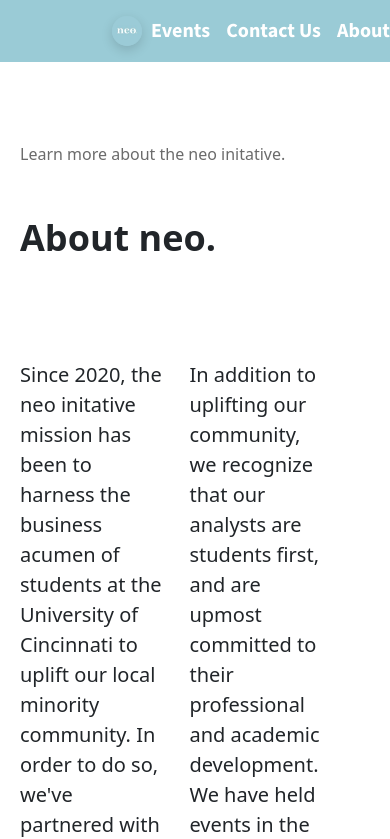
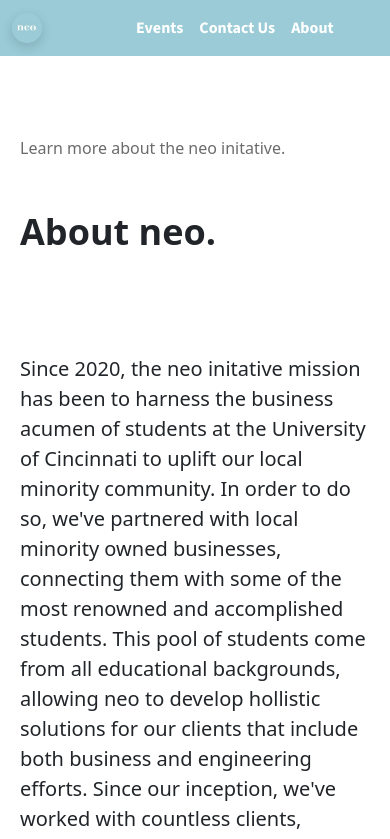
Before and after one commit to mbahcc/neo-web, a Next.js app: page /aboutus in a window 390 px wide. Shown: the top 839 px of the page. Built offline with nearby package versions, Linux system fonts and the light colour scheme.

Commit message:
Improved mobile/low resolution functionality

```diff
--- a/src/app/aboutus/page.tsx
+++ b/src/app/aboutus/page.tsx
@@ -30,14 +30,15 @@
         >
           <div className="header">About neo.</div>
         </motion.div>
+
         <div
           style={{
             display: "flex",
-            flexDirection: "row",
             marginTop: "80px",
             paddingBottom: "150px",
-            gap: "5px",
+            gap: "100px",
           }}
+          className="aboutText"
         >
           <motion.div
             initial={{ opacity: 0, y: 20 }} // Initial Position, invisible and start 20px down
@@ -74,6 +75,7 @@
               business climate.
             </div>
           </motion.div>
+
           <motion.div
             initial={{ opacity: 0, y: 20 }} // Initial Position, invisible and start 20px down
             animate={{ opacity: 1, y: 0 }} // Slides up to being visible and its normal position
@@ -84,19 +86,7 @@
               delay: 1.5,
             }} // Transition length
           >
-            <div
-              className="text"
-              style={{
-                display: "flex",
-                width: "100%",
-                alignItems: "center",
-                justifyContent: "center",
-                paddingTop: "10px",
-                paddingBottom: "10px",
-                maxWidth: "750px",
-                paddingRight: "100px",
-              }}
-            >
+            <div className="aboutTextParagraph">
               In addition to uplifting our community, we recognize that our
               analysts are students first, and are upmost committed to their
               professional and academic development. We have held events in the
@@ -110,6 +100,7 @@
             </div>
           </motion.div>
         </div>
+
         <div
           style={{
             backgroundColor: "#FAFAFA",
--- a/src/app/components/finalPresentationCard.tsx
+++ b/src/app/components/finalPresentationCard.tsx
@@ -13,15 +13,7 @@
         delay: 1.0,
       }} // Transition length
     >
-      <Card
-        style={{
-          width: "28rem",
-          border: "none",
-          boxShadow: "0 6px 12px rgba(0, 0, 0, 0.15)",
-          transform: "translateY(20px)",
-          transition: "opacity 0.6s ease-out, transform 0.6s ease-out",
-        }}
-      >
+      <Card className="cardStyling">
         <Card.Img variant="top" src="finalpresentation.JPG" />
         <Card.Body>
           <Card.Title
--- a/src/app/components/inputForm.tsx
+++ b/src/app/components/inputForm.tsx
@@ -67,7 +67,9 @@
       transition={{ duration: 1.5, ease: "easeOut", type: "spring" }} // Transition length
     >
       <form onSubmit={handleSubmit}>
-        <div className="w-300 h-140 pt-5 pr-5 pl-5 pb-3 border border-grey-200 bg-gray-50 shadow-xl rounded-md">
+        <div
+          className="inputFormContainer" /*"w-300 h-140 pt-5 pr-5 pl-5 pb-3 border border-grey-200 bg-gray-50 shadow-xl rounded-md"*/
+        >
           <div
             style={{
               display: "flex",
@@ -86,7 +88,7 @@
               <div className="inputFormText"> Company Name </div>
               <input
                 name="company"
-                className="w-280 ht-12 pt-2 pb-2 border border-gray-400 rounded text-xl pl-2 pr-2"
+                className="formInput" /*"w-280 ht-12 pt-2 pb-2 border border-gray-400 rounded text-xl pl-2 pr-2"*/
                 value={formData.company}
                 onChange={handleChange}
                 required
@@ -101,7 +103,7 @@
                 value={formData.name}
                 onChange={handleChange}
                 required
-                className="w-280 ht-12 pt-2 pb-2 border border-gray-400 m-64 rounded text-xl pl-2 pr-2"
+                className="formInput" /*"w-280 ht-12 pt-2 pb-2 border border-gray-400 m-64 rounded text-xl pl-2 pr-2"*/
               />
             </div>
             <div
@@ -118,7 +120,7 @@
                 value={formData.email}
                 onChange={handleChange}
                 required
-                className="w-280 ht-12 pt-2 border border-gray-400 m-64 rounded text-xl pl-2 pr-2 pb-2"
+                className="formInput" /*"w-280 ht-12 pt-2 border border-gray-400 m-64 rounded text-xl pl-2 pr-2 pb-2"*/
               />
             </div>
             <div
@@ -135,7 +137,7 @@
                 onChange={handleChange}
                 required
                 placeholder="Briefly describe your company and potential interest in working with neo"
-                className="w-280 h-36  pt-3 border border-gray-400 m-64 rounded text-xl pl-2 pr-2"
+                className="formTextArea" /*"w-280 h-36  pt-3 border border-gray-400 m-64 rounded text-xl pl-2 pr-2"*/
               />
             </div>
             <Button
--- a/src/app/components/navbar.tsx
+++ b/src/app/components/navbar.tsx
@@ -10,22 +10,12 @@
         <Container fluid>
           <div
             style={{
-              gap: "15px",
               display: "flex",
-              alignItems: "center",
-              justifyContent: "center",
             }}
+            className="navbar-links"
           >
             <Navbar.Brand href="/">
-              <img
-                src="logo.jpg"
-                style={{
-                  borderRadius: "50px",
-                  boxShadow: "0 4px 12px rgba(0, 0, 0, 0.15)",
-                  maxWidth: "30%",
-                  marginLeft: "100px",
-                }}
-              ></img>
+              <img src="logo.jpg" className="navbar-icon"></img>
             </Navbar.Brand>
             <Nav className="me-auto">
               <Nav.Link href="/events">Events</Nav.Link>
--- a/src/app/components/neojeopardy.tsx
+++ b/src/app/components/neojeopardy.tsx
@@ -13,15 +13,7 @@
         delay: 1.0,
       }} // Transition length
     >
-      <Card
-        style={{
-          width: "28rem",
-          border: "none",
-          boxShadow: "0 6px 12px rgba(0, 0, 0, 0.15)",
-          transform: "translateY(20px)",
-          transition: "opacity 0.6s ease-out, transform 0.6s ease-out",
-        }}
-      >
+      <Card className="cardStyling">
         <Card.Img variant="top" src="neojeopardy.JPG" />
         <Card.Body>
           <Card.Title
@@ -29,9 +21,7 @@
               fontFamily: "Source San 3",
               fontWeight: "700",
             }}
-          >
-            neo Jeopardy
-          </Card.Title>
+          ></Card.Title>
           <Card.Text
             style={{
               fontFamily: "Source San 3",
--- a/src/app/components/springonboarding.tsx
+++ b/src/app/components/springonboarding.tsx
@@ -13,15 +13,7 @@
         delay: 1.0,
       }} // Transition length
     >
-      <Card
-        style={{
-          width: "28rem",
-          border: "none",
-          boxShadow: "0 6px 12px rgba(0, 0, 0, 0.15)",
-          transform: "translateY(20px)",
-          transition: "opacity 0.6s ease-out, transform 0.6s ease-out",
-        }}
-      >
+      <Card className="cardStyling">
         <Card.Img variant="top" src="onboarding.JPG" />
         <Card.Body>
           <Card.Title
--- a/src/app/events/page.tsx
+++ b/src/app/events/page.tsx
@@ -18,23 +18,7 @@
       }}
     >
       <NavBar />
-      <div
-        style={{
-          fontSize: "var(--text-lg)",
-          color: "#6b6b6b",
-          fontFamily: "Source Sans 3",
-          fontWeight: "400",
-          maxWidth: "950px",
-          wordWrap: "break-word",
-          position: "relative",
-          top: "80px",
-          marginLeft: "100px",
-          textAlign: "left",
-          display: "flex",
-        }}
-      >
-        See how we build community.
-      </div>
+      <div className="subtitleText">See how we build community.</div>
       <motion.div
         initial={{ opacity: 0, y: 40 }} // Initial Position, invisible and start 20px down
         animate={{ opacity: 1, y: 0 }} // Slides up to being visible and its normal position
@@ -49,7 +33,7 @@
           className="header"
           style={{
             marginTop: "100px",
-            marginLeft: "100px",
+
             textAlign: "left",
             display: "flex",
           }}
@@ -64,7 +48,9 @@
           marginTop: "20px",
           display: "flex",
           margin: "10px auto",
+          padding: "5px",
         }}
+        className="cardCss"
       >
         <SpringOnboarding />
         <NeoJeopardyCard />
--- a/src/app/getinvolved/page.tsx
+++ b/src/app/getinvolved/page.tsx
@@ -38,14 +38,14 @@
       <div
         style={{
           alignSelf: "center",
-          position: "absolute",
-          marginTop: "275px",
+          marginTop: "175px",
         }}
       >
         <InputForm />
       </div>
-
-      <BottomBar />
+      <div style={{ marginTop: "50px" }}>
+        <BottomBar />
+      </div>
     </div>
   );
 }
--- a/src/app/globals.css
+++ b/src/app/globals.css
@@ -43,6 +43,12 @@
   font-family: "Source Sans 3";
   font-weight: 700;
 
+}
+
+@media screen and (max-width: 768px){
+  .custom-navbar .nav-link {
+    font-size: var(--text-l);
+}
 }
 
 @media screen and (max-width: 768px){
@@ -162,7 +168,8 @@
   }
 
   .cardStyling {
-  width: 28rem;
+  width: clamp(10rem, -2.857rem + 34.286vw, 28rem);
+  height: 180px;
   border: none;
   box-shadow: 0 6px 12px rgba(0, 0, 0, 0.15);
   transform: translateY(20px);
@@ -204,7 +211,7 @@
 }
 
 .testimonialCard {
-    width: 44rem;
+    width: clamp(5rem, -22.857rem + 74.286vw, 44rem)
 }
 
  @media screen and (max-width: 768px){
@@ -222,3 +229,125 @@
       flex-direction: column;
     }
   }
+
+  .inputFormContainer {
+  min-width: 300px;
+  min-height: 140px;
+  padding-top: 1.25rem;
+  padding-right: 1.25rem;
+  padding-left: 1.25rem;
+  padding-bottom: 0.75rem;
+  border: 1px solid #e5e7eb;
+  background-color: #f9fafb;
+  box-shadow: 0 25px 50px -12px rgba(0, 0, 0, 0.25);
+  border-radius: 0.375rem;
+  }
+
+  @media screen and (max-width: 768px){
+    .inputFormContainer{
+      min-width: 0px;
+      width: 375px;
+    }
+  }
+  .formInput{
+  width: clamp(20rem, -15.929rem + 95.81vw, 70.3rem);
+  height: 2.25rem;
+  padding-top: 0.5rem;
+  padding-bottom: 0.5rem;
+  padding-left: 0.5rem;
+  padding-right: 0.5rem;
+  border: 1px solid #9ca3af;
+  border-radius: 0.25rem;
+  font-size: 1.0rem;
+  }
+
+  @media screen and (max-width: 768px){
+    .formInput{
+      width: 350px;
+    }
+  }
+
+  .formTextArea{
+  width: clamp(20rem, -15.929rem + 95.81vw, 70.3rem);
+  height: 144px;
+  padding-top: 0.75rem;
+  padding-left: 0.5rem;
+  padding-right: 0.5rem;
+  border: 1px solid #9ca3af;
+  border-radius: 0.25rem;
+  font-size: 1.0rem;
+  }
+
+  @media screen and (max-width: 768px){
+    .formTextArea{
+      width: 350px;
+    }
+  }
+
+  .aboutText{
+    flex-direction: row;
+  }
+
+  @media screen and (max-width: 768px){
+    .aboutText{
+      flex-direction: column;
+      text-align: left;
+      font-size: var(--text-xl);
+      padding-right: 10px;
+    }
+  }
+
+  .aboutTextParagraph{
+  font-size: var(--text-2xl);
+  font-family: Source Sans 3;
+  font-weight: 400;
+  max-width: 850px;
+  word-wrap: break-word;
+  margin-left: 100px;
+  margin: 5px;
+  white-space: normal;
+  width: 100%;
+  align-items: center;
+  justify-content: flex-end;
+  padding-top: 10px;
+  padding-bottom: 10px;
+  max-width: 750px;
+  padding-right: 100px;
+  }
+
+  @media screen and (max-width: 768px){
+  .aboutTextParagraph{
+    margin-left: 0px;
+    padding-left: 20px;
+    padding-right: 0;
+    font-size: var(--text-xl);
+    font-family: Source Sans 3;
+    padding-top: 0px;
+
+  }
+}
+
+.navbar-icon{
+  border-radius: 50px;
+  box-shadow: 0 4px 12px rgba(0, 0, 0, 0.15);
+  max-width: 30%;
+  margin-left: 100px;
+}
+
+@media screen and (max-width: 768px){
+  .navbar-icon{
+    margin-left:0px;
+  }
+}
+
+.navbar-links{
+  gap: 15px;
+  align-items: center;
+  justify-content: center;
+}
+
+@media screen and (max-width: 768px){
+  .navbar-links{
+    gap: 0px;
+  }
+}
```
